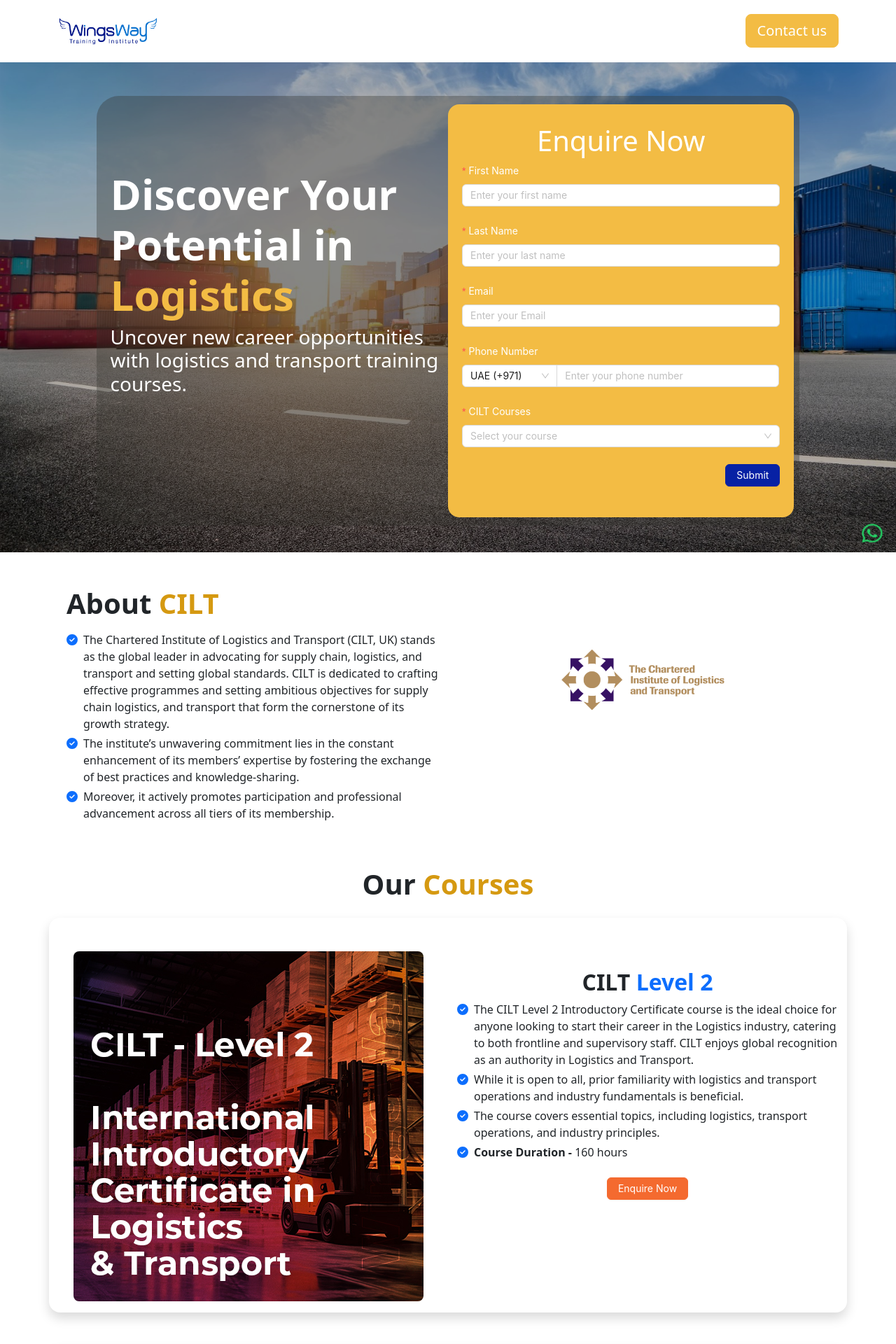
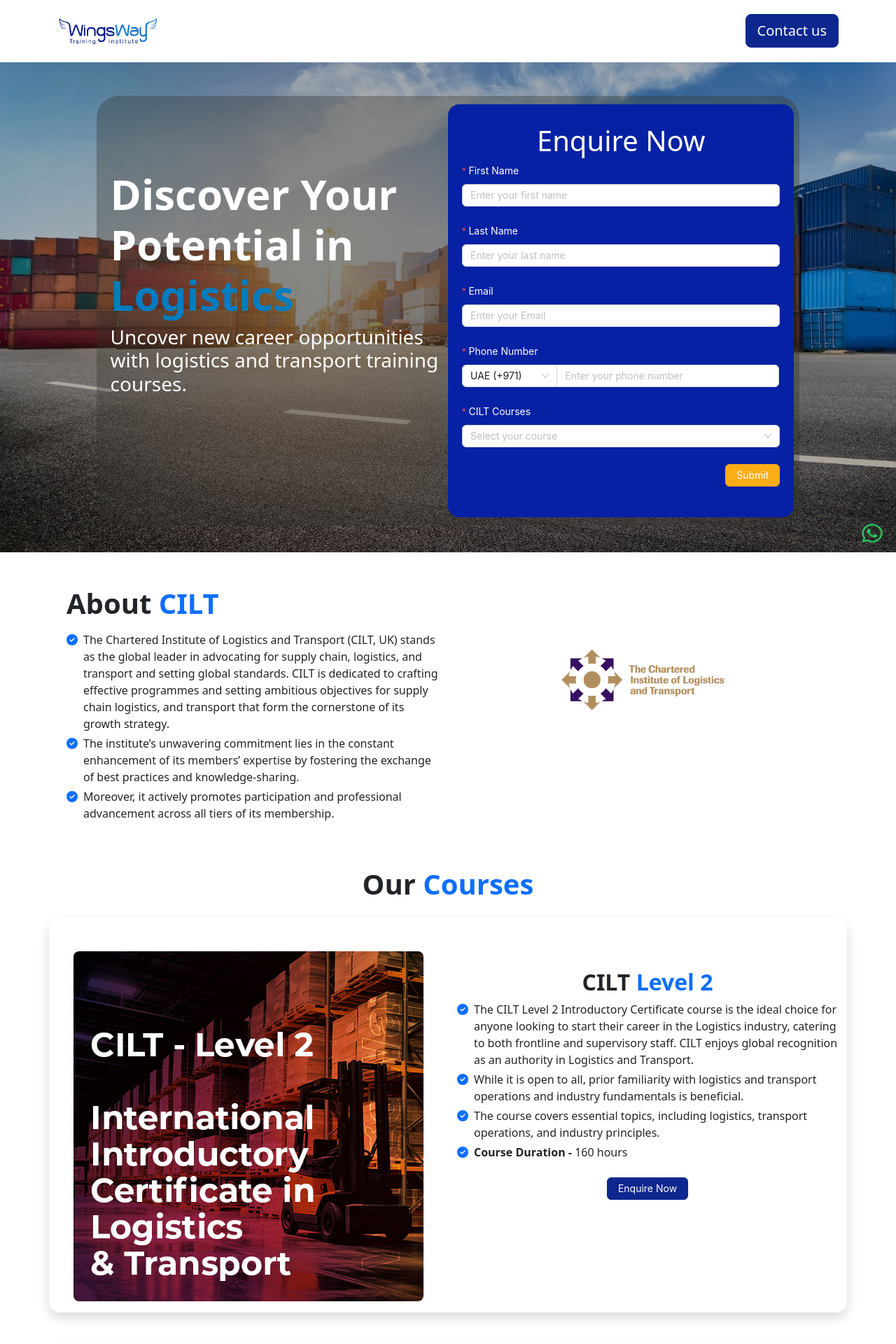
Before and after one commit to Karthik-paramasivam/logisticspage, a React (Create React App) app: page / in a window 1280 px wide. Shown: the top 1920 px of the page at 70% size. Built offline with nearby package versions, Linux system fonts and the light colour scheme.

Commit message:
updated code

```diff
--- a/src/App.css
+++ b/src/App.css
@@ -97,43 +97,43 @@
 .Contactbutton {
   transition: all 0.3s ease-in-out; /* Smooth transition for hover effect */
   color: white !important;
-  background-color: #F3BC44 !important;
-  border: 1px solid #F3BC44 !important;
+  background-color: #0d278e !important;
+  border: 1px solid #0d278e !important;
   /* padding: 20px !important; */
 
 }
 
 button.Contactbutton:hover {
   background-color: white !important;
-  color: #F3BC44 !important;
-  border: 1px solid #F3BC44
+  color: #007dc0 !important;
+  border: 1px solid #007dc0 !important;
 }
 
 .Enquirebutton {
   transition: all 0.3s ease-in-out; /* Smooth transition for hover effect */
   color: white !important;
-  background-color: #F46A2F !important;
-  border: 1px solid #F46A2F !important;
+  background-color: #0d278e !important;
+  border: 1px solid #0d278e !important;
   /* padding: 20px !important; */
 
 }
 
 button.Enquirebutton:hover {
   background-color: white !important;
-  color: #F46A2F!important;
-  border: 1px solid #F46A2F
+  color: #007dc0 !important;
+  border: 1px solid #007dc0 !important;
 }
 
 .Submitbutton {
   transition: all 0.3s ease-in-out; /* Smooth transition for hover effect */
   color: white !important;
-  background-color: #0721a4 !important;
-  border: 1px solid #0721a4 !important;
+  /* background-color: #0721a4 !important;
+  border: 1px solid #0721a4 !important; */
 }
 
 button.Submitbutton:hover {
   transform: scale(1.05); /* Slight enlargement on hover */
-  border: 1px solid #0721a4 !important;
+  /* border: 1px solid #0721a4 !important; */
 
 }
 .fixed-icon {
--- a/src/Home.jsx
+++ b/src/Home.jsx
@@ -363,7 +363,7 @@
                     Discover Your
                     <br />
                     Potential in{" "}
-                    <span style={{ color: "rgb(243,188,68)" }}>Logistics</span>
+                    <span style={{ color: "#007dc0" }}>Logistics</span>
                   </h1>
                   <h3 className="text-white fw-light">
                     Uncover new career opportunities with logistics and
@@ -375,7 +375,8 @@
                 <motion.div
                   className="col-12 col-lg-6 col-xl-6 col-xxl-5 rounded-4 mt-3 m-auto mt-lg-1 mb-lg-1 "
                   style={{
-                    backgroundColor: "rgb(243, 188, 68)",
+                    // backgroundColor: "rgb(243, 188, 68)",
+                    backgroundColor: "#0721a4",
                     padding: "20px",
                   }}
                   initial={{ opacity: 0, y: 50 }}
@@ -499,9 +500,9 @@
                           htmlType="submit"
                           style={{
                             backgroundColor:
-                              "#0721a4" /* Ant Design warning color */,
+                              "#faad14" /* Ant Design warning color */,
                             color: "white",
-                            borderColor: "#0721a4",
+                            borderColor: "#faad14",
                           }}
                           className="Submitbutton"
                         >
@@ -540,7 +541,7 @@
                     >
                       <h1 className="text-start">
                         <span className="fw-bold  ">About </span>
-                        <span className="fw-bold" style={{ color: "#d59911" }}>
+                        <span className="fw-bold text-primary" >
                           CILT
                         </span>
                       </h1>{" "}
@@ -638,7 +639,7 @@
             <div className="col-12 ">
               <h1 className="text-center mt-lg-5">
                 <span className="fw-bold "> Our </span>
-                <span className="fw-bold" style={{ color: "#d59911" }}>
+                <span className="fw-bold text-primary" >
                   {" "}
                   Courses
                 </span>
@@ -719,7 +720,7 @@
                   </div>
                 </li>
               </ul>
-              <div className="text-center">
+              <div className="text-center ">
                 <Button
                   className="mt-2 text-center text-white Enquirebutton mb-2 mb-lg-0"
                   style={{ background: "#0d278e" }}
```
